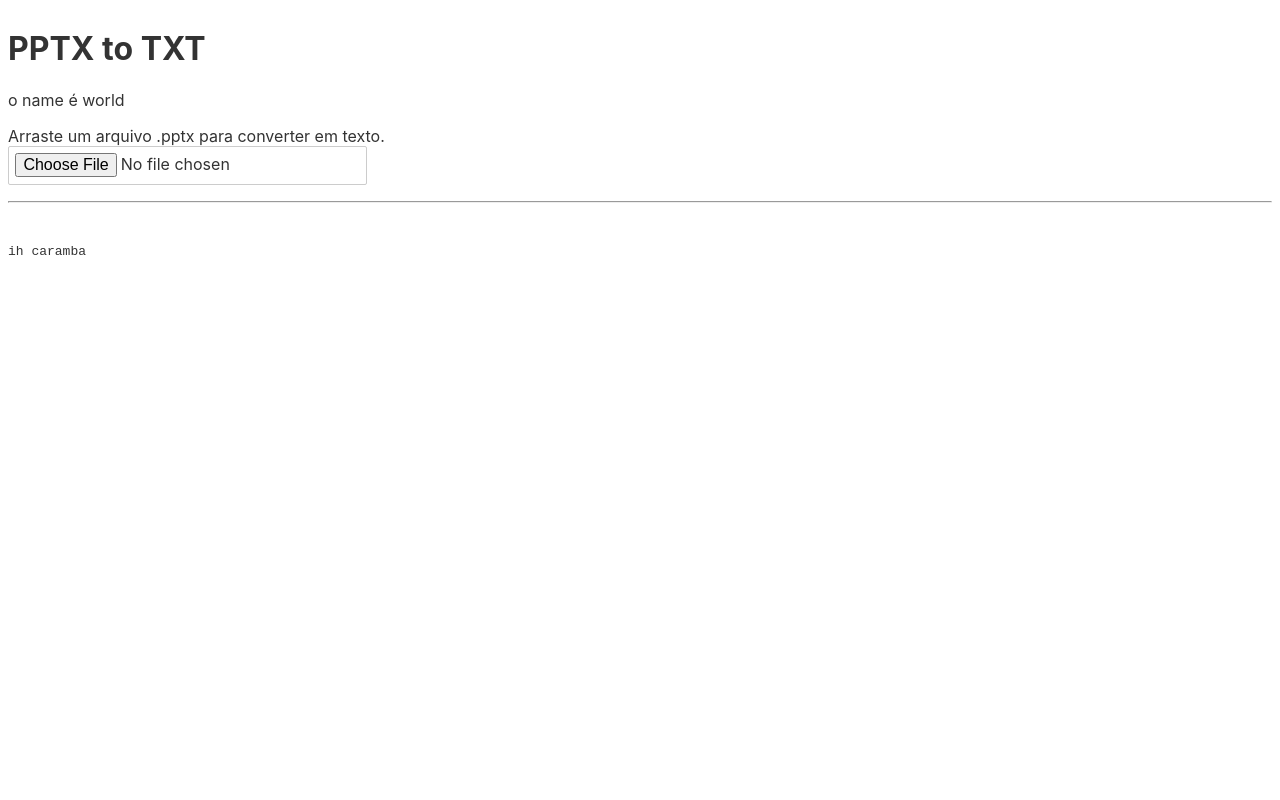
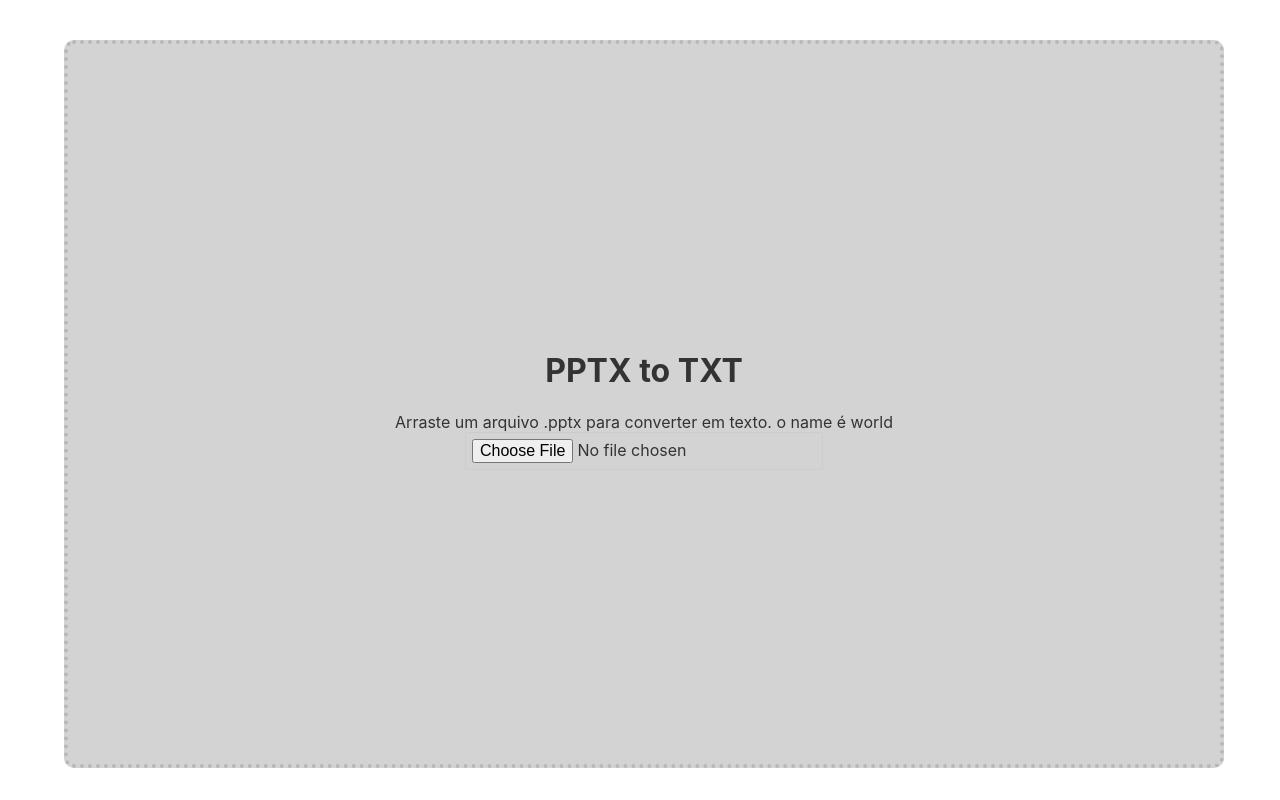
Before and after one commit to lucaspontoexe/pptx-extract-text, a Svelte app: page / in a window 1280 px wide. Built offline with nearby package versions, Linux system fonts and the light colour scheme.

Commit message:
estilização inicial

```diff
--- a/src/Convert.svelte
+++ b/src/Convert.svelte
@@ -3,9 +3,9 @@
 
     export let name = "vamo lá";
 
-    let finalText = "ih caramba";
+    let finalText = "";
 
-    type states = "idle" | "isDragging" | "dropped";
+    type states = "idle" | "dragging" | "dropped";
     let state: states = "idle";
 
     const dp = new DOMParser();
@@ -39,6 +39,7 @@
 
     function handleInputFile(e: Event) {
         const file = (e.target as HTMLInputElement).files[0];
+        state = "dropped";
         loadFile(file);
     }
 
@@ -59,22 +60,52 @@
     }
 </script>
 
-<h1>PPTX to TXT</h1>
-<p>o name é {name}</p>
+<main
+    class="{state}"
+    on:dragover|preventDefault={() => (state = 'dragging')}
+    on:dragleave|preventDefault={() => (state = 'idle')}
+    on:drop|preventDefault={(e) => {
+        loadFile(e.dataTransfer.files[0]);
+        state = 'dropped';
+    }}>
 
-<div class="drop-target">
-    <div
-        class="text"
-        on:dragover|preventDefault={() => (state = 'isDragging')}
-        on:drop|preventDefault={(e) => {
-            loadFile(e.dataTransfer.files[0]);
-            state = 'dropped';
-        }}>
-        {state === 'isDragging' ? 'Solte' : 'Arraste'}
-        um arquivo .pptx para converter em texto.
+    <h1>PPTX to TXT</h1>
+
+    <div class="text">
+        {state === 'dragging' ? 'Solte' : 'Arraste'}
+        um arquivo .pptx para converter em texto. o name é {name}
     </div>
+
     <input type="file" on:change={handleInputFile} accept=".pptx" />
-</div>
+</main>
 
-<hr /><br />
 <pre>{finalText}</pre>
+
+<style>
+    main {
+        position: absolute;
+        left: 5vw;
+        top: 5vh;
+        width: 90%;
+        height: 90%;
+        border-radius: 10px;
+        text-align: center;
+        border: 4px dotted rgb(184, 184, 184);
+        background-color: rgba(143, 143, 143, 0.39);
+
+        display: flex;
+        align-items: center;
+        justify-content: center;
+        flex-direction: column;
+
+        transition: background-color 200ms, border 200ms, opacity 200ms;
+    }
+        main.dragging {
+            border: 4px dotted rgb(235, 185, 76);
+            background-color: rgba(238, 205, 20, 0.6);
+        }
+
+        main.dropped {
+            opacity: 0;
+        }
+</style>
```
